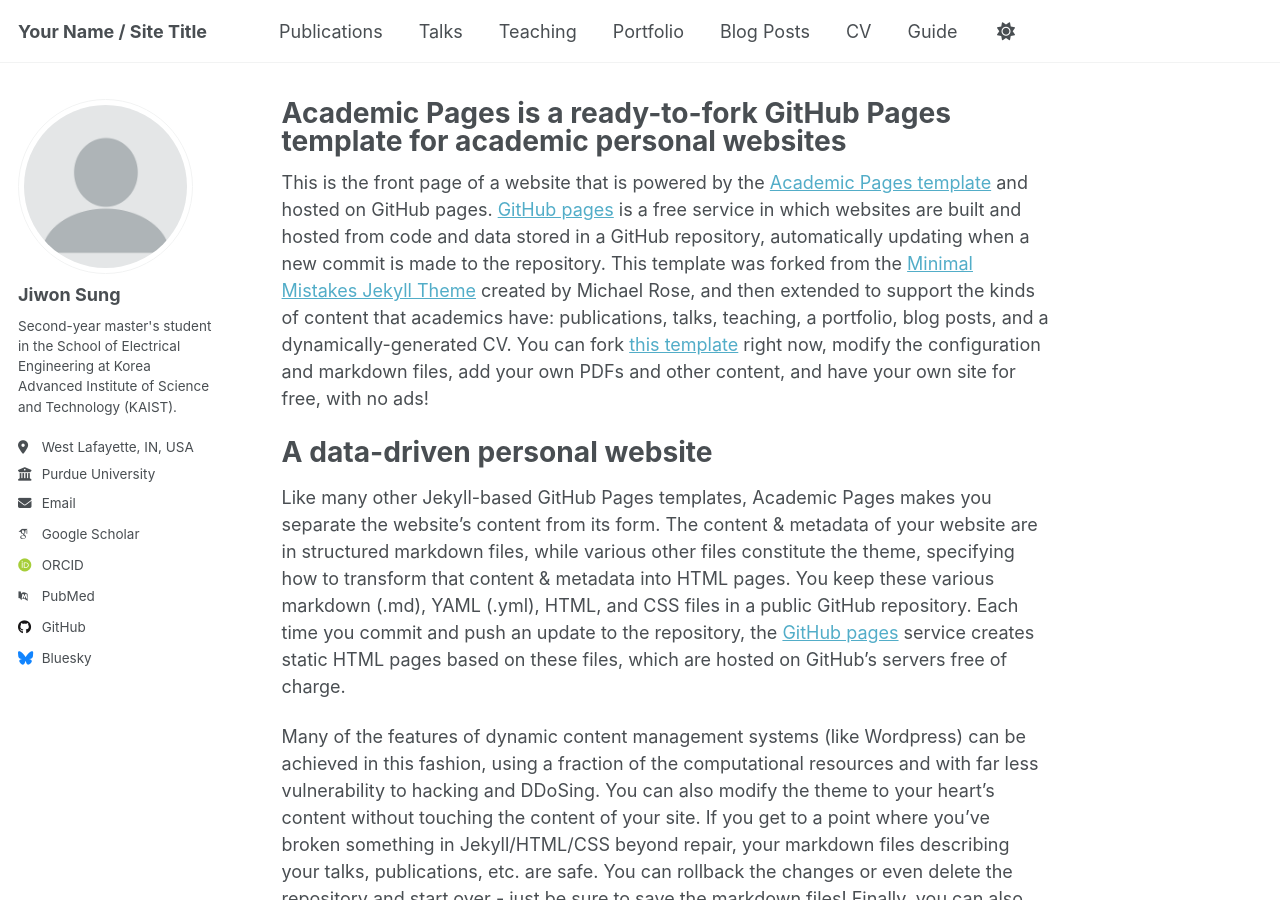
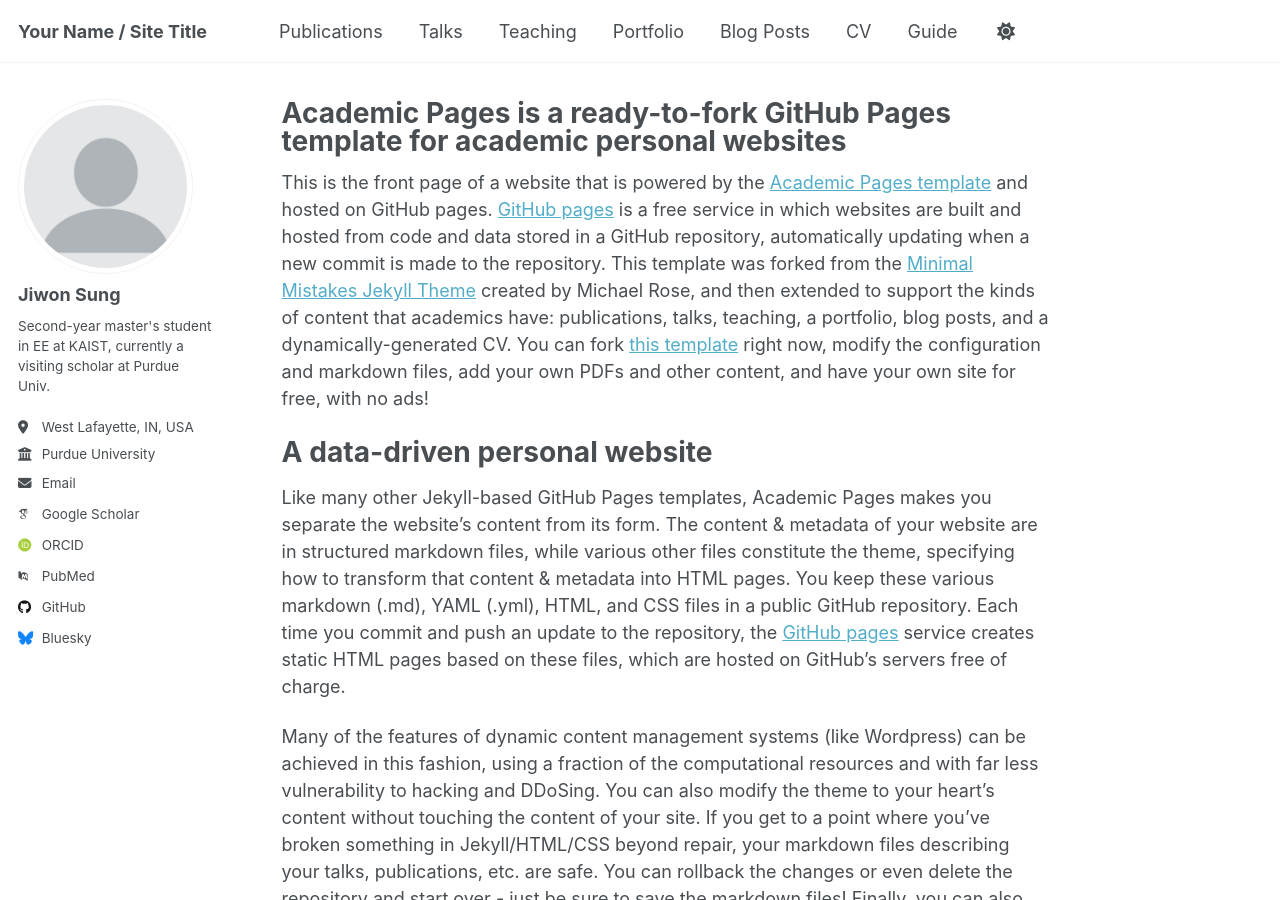
Before and after one commit to sunione/sunione.github.io, a Jekyll site: the page built from _pages/about.md, in a window 1280 px wide and 900 px high. Built offline with Jekyll 4.4.1, drawn with Linux system fonts in a browser that asks for light colours; some web fonts are replaced.

Commit message:
Update _config.yml

```diff
--- a/_config.yml
+++ b/_config.yml
@@ -25,7 +25,7 @@ author:
   avatar           : "profile.png"
   name             : "Jiwon Sung"
   pronouns         : # example: "she/her"
-  bio              : "Second-year master's student in the School of Electrical Engineering at Korea Advanced Institute of Science and Technology (KAIST)."
+  bio              : "Second-year master's student in EE at KAIST, currently a visiting scholar at Purdue Univ."
   location         : "West Lafayette, IN, USA"
   employer         : "Purdue University"
   uri              : # URL
```
